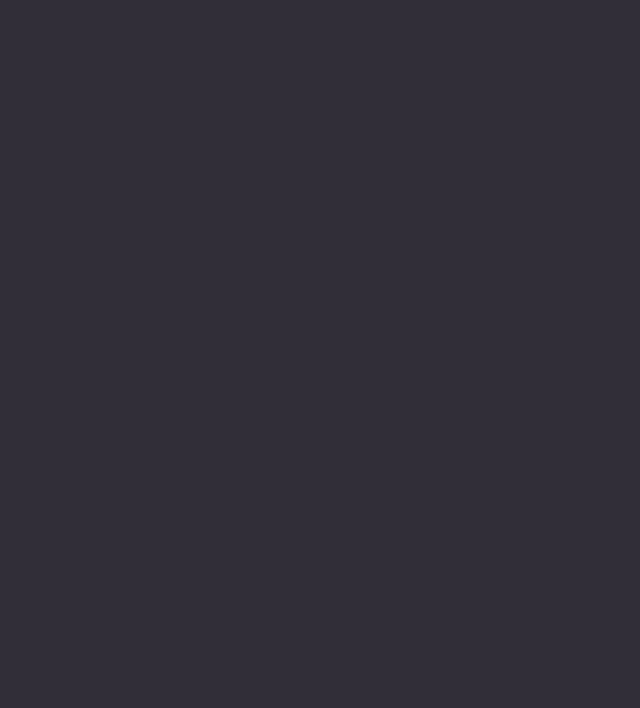
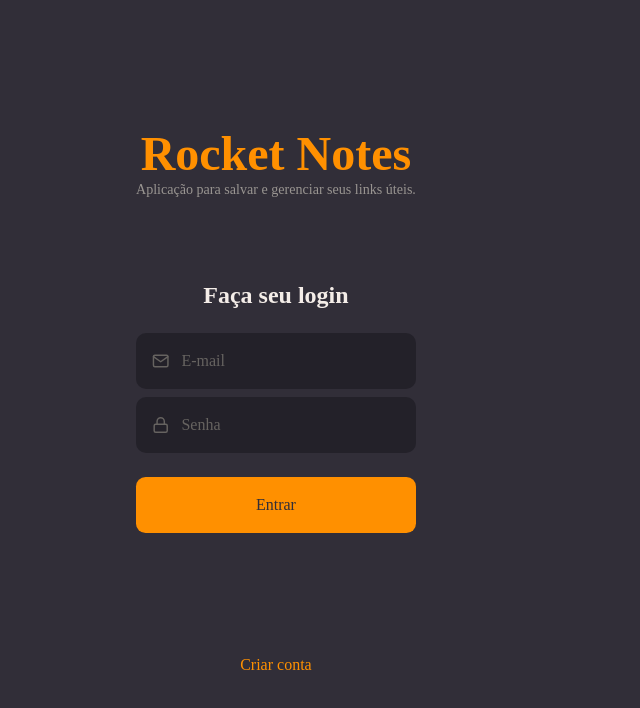
Before and after one commit to sarahvjustino/RockeatNotes-Explorer, a React app: page / in a window 1280 px wide. Shown: the top 708 px of the page, without its empty margins (0-640 px from the left). Built offline with nearby package versions, Linux system fonts and the light colour scheme; the HTML template or start-up script is replaced by a standard one.

Commit message:
feat: created and styled Form component from SignIn page

```diff
--- a/src/pages/SignIn/index.jsx
+++ b/src/pages/SignIn/index.jsx
@@ -1,5 +1,26 @@
-import { Container } from "./styles";
+import { FiMail, FiLock } from "react-icons/fi";
+
+import { Input } from "../../components/Input";
+import { Button } from "../../components/Button";
+
+import { Container, Form } from "./styles";
 
 export function SignIn() {
-  return <Container></Container>;
+  return (
+    <Container>
+      <Form>
+        <h1>Rocket Notes</h1>
+        <p>Aplicação para salvar e gerenciar seus links úteis.</p>
+
+        <h2>Faça seu login</h2>
+
+        <Input type="text" placeholder="E-mail" icon={FiMail} />
+        <Input type="password" placeholder="Senha" icon={FiLock} />
+
+        <Button title="Entrar" />
+
+        <a href="#">Criar conta</a>
+      </Form>
+    </Container>
+  );
 }
--- a/src/pages/SignIn/styles.js
+++ b/src/pages/SignIn/styles.js
@@ -6,3 +6,35 @@
     display: flex;
     align-items: stretch;
 `
+
+export const Form = styled.form`
+    padding: 0 8.5rem;
+
+    display: flex;
+    flex-direction: column;
+    justify-content: center;
+    align-items:center;
+
+    text-align: center;
+
+    > h1{
+        font-size: 3rem;
+        color: ${({ theme }) => theme.COLORS.ORANGE};
+    }
+
+    > h2{
+        font-size: 1.5rem;
+        margin-top: 5.25rem;
+        margin-bottom: 1.5rem;
+    }
+
+    > p {
+        font-size: 0.88rem;
+        color: ${({ theme }) => theme.COLORS.GRAY_100};
+    }
+
+    > a {
+        margin-top: 7.74rem;
+        color: ${({ theme }) => theme.COLORS.ORANGE};
+    }
+`
```
